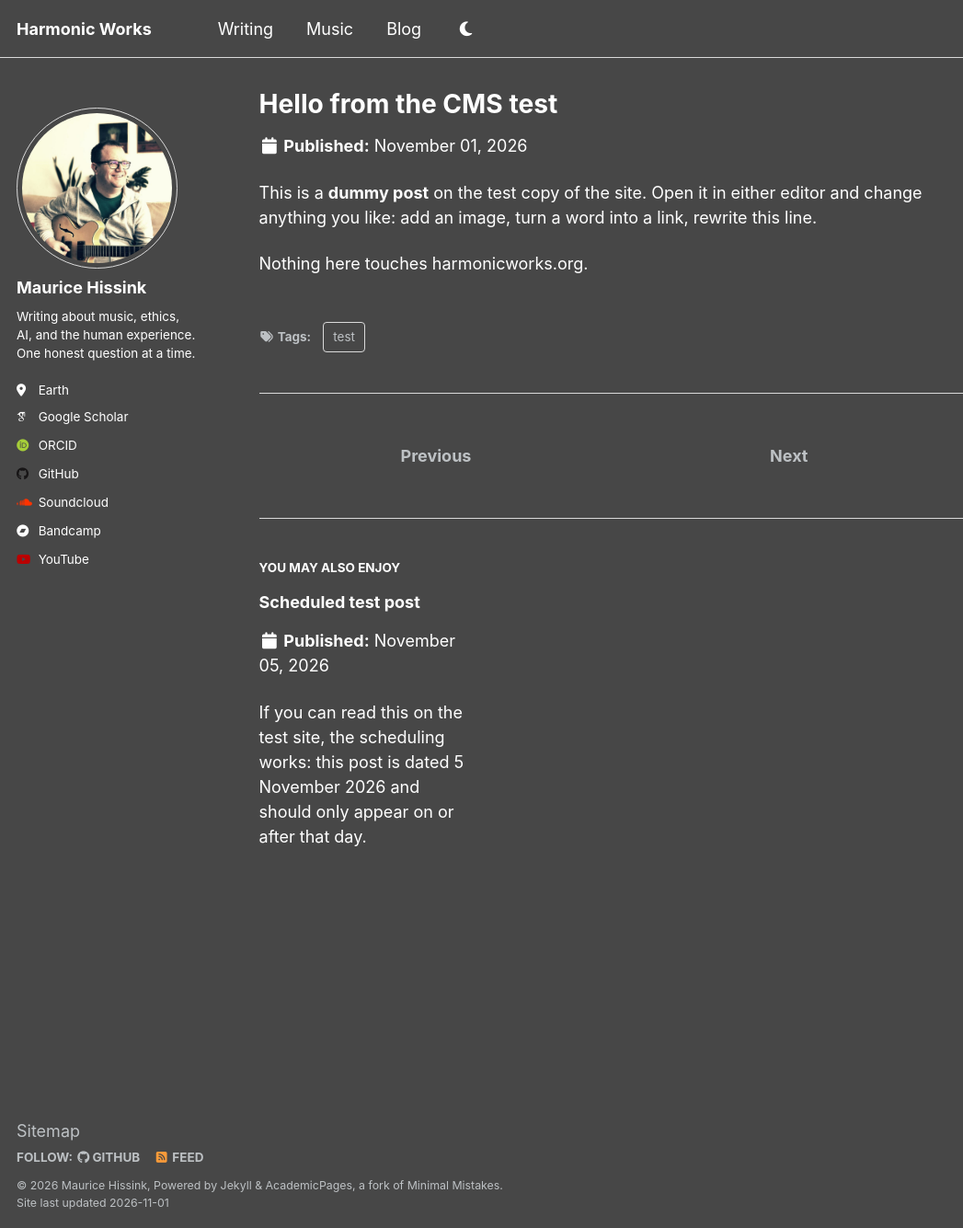
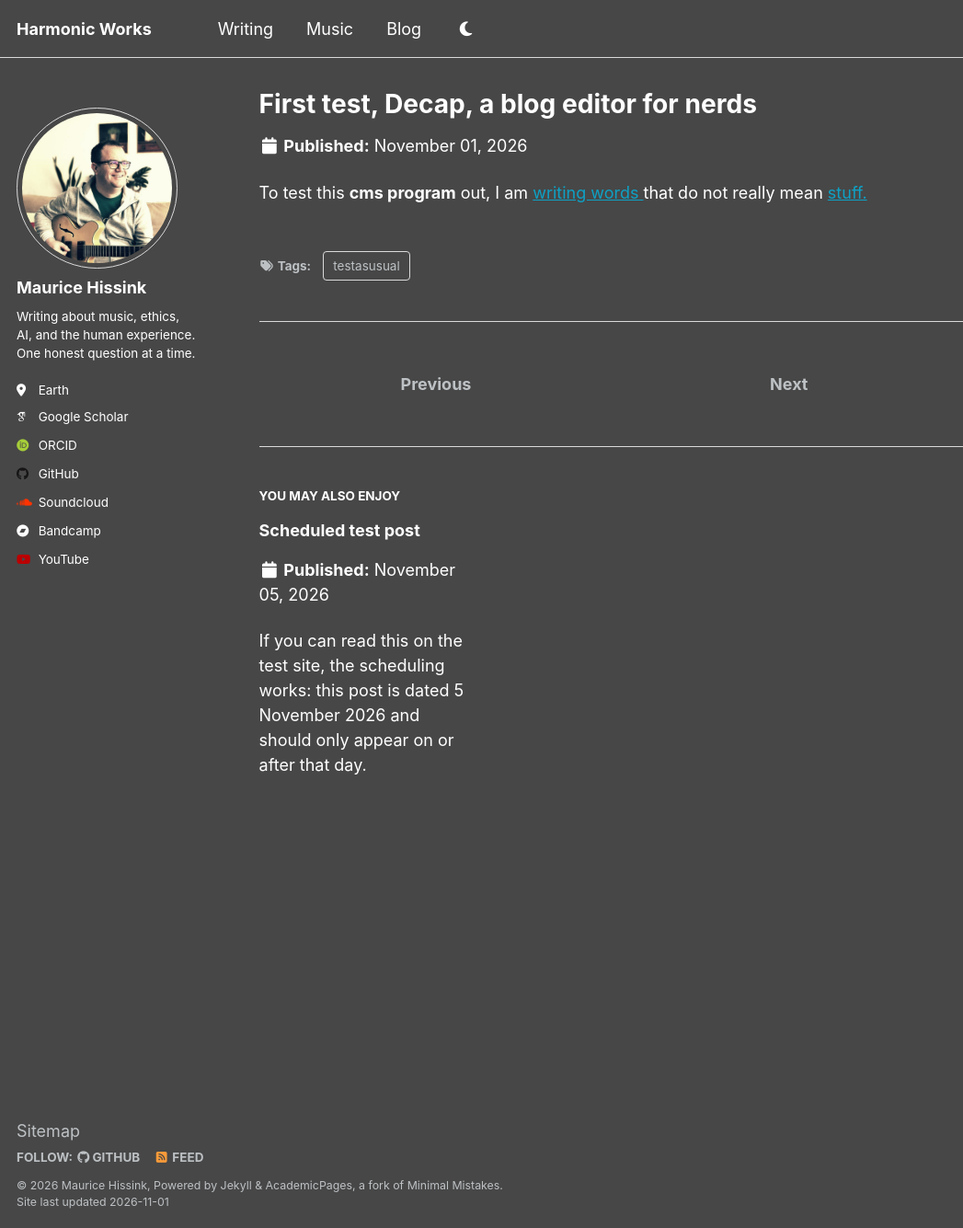
Before and after one commit to harmonicworks/cms-test, a Jekyll site: the page built from _posts/2026-11-01-hello-from-the-cms-test.md, in a window 1280 px wide and 1335 px high. Shown: the whole window at 92% size, without its empty margins (0-1047 px from the left). Built offline with Jekyll 4.4.1, drawn with Linux system fonts in a browser that asks for light colours; some web fonts are replaced.

Commit message:
Update Blog post “2026-11-01-hello-from-the-cms-test”

```diff
--- a/_posts/2026-11-01-hello-from-the-cms-test.md
+++ b/_posts/2026-11-01-hello-from-the-cms-test.md
@@ -1,9 +1,9 @@
 ---
-title: "Hello from the CMS test"
-description: "A dummy post to try out the blog editors. Not a real post."
-date: 2026-11-01 12:00:00 +0100
-tags: [test]
+title: First test, Decap, a blog editor for nerds
+description: Basically, trying out why or why not to love Decap
+date: 2026-11-01T16:15:00.000+01:00
+image: /cms-test/images/blog/screenshot-2026-10-15-at-17.14.36.png
+tags:
+  - testasusual
 ---
-This is a **dummy post** on the test copy of the site. Open it in either editor and change anything you like: add an image, turn a word into a link, rewrite this line.
-
-Nothing here touches harmonicworks.org.
+To test this **cms program** out, I am [writing words ](www.google.com)that do not really mean [stuff.](https://google.com)
```
Also changed, not shown: images/blog/screenshot-2026-10-15-at-17.14.36.png (added).
